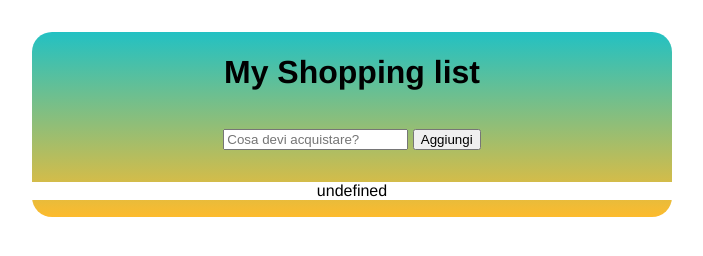
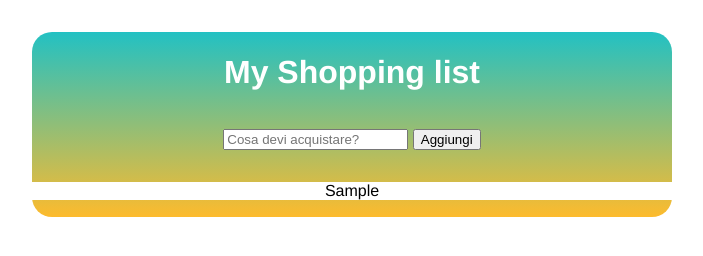
Before and after one commit to lucabar21/U1-W3-D3-JS-DOM-EVENTS, a plain HTML site: page index.html in a window 1280 px wide. Both pictures are taken after typing "Sample" into the empty fields and a click on the button "Aggiungi". Shown: the whole page, without its empty margins (288-991 px from the left). Drawn offline with Linux system fonts and the light colour scheme.

Commit message:
update 1

```diff
--- a/assets/index.css
+++ b/assets/index.css
@@ -15,6 +15,9 @@ main {
   padding-block: 1px;
   margin-top: 2rem;
 }
+main h1 {
+  color: white;
+}
 form {
   padding: 1rem;
 }
--- a/index.js
+++ b/index.js
@@ -1,11 +1,11 @@
 const generateElement = (dataObj) => {
-  const elementContanier = document.getElementById("elements-container");
+  const elementContainer = document.getElementById("elements-container");
 
   const listElement = document.createElement("div");
   listElement.className = "element";
 
   const p = document.createElement("p");
-  p.innerText = dataObj.element;
+  p.innerText = dataObj.elementList;
 
   console.log(p);
   const elementBtn = document.createElement("button");
@@ -15,7 +15,7 @@ const generateElement = (dataObj) => {
     e.currentTarget.closest(".element").remove();
   };
   listElement.appendChild(p);
-  elementContanier.appendChild(listElement);
+  elementContainer.appendChild(listElement);
 };
 
 const form = document.querySelector("form");
```
